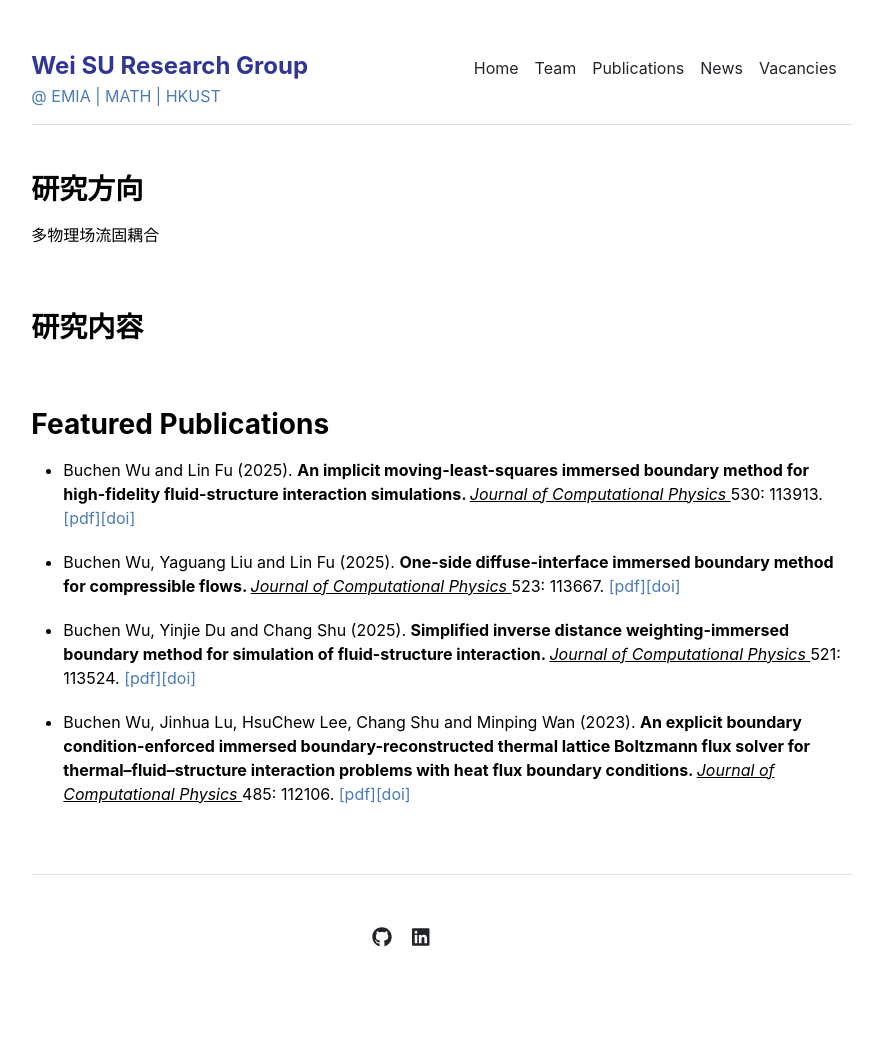
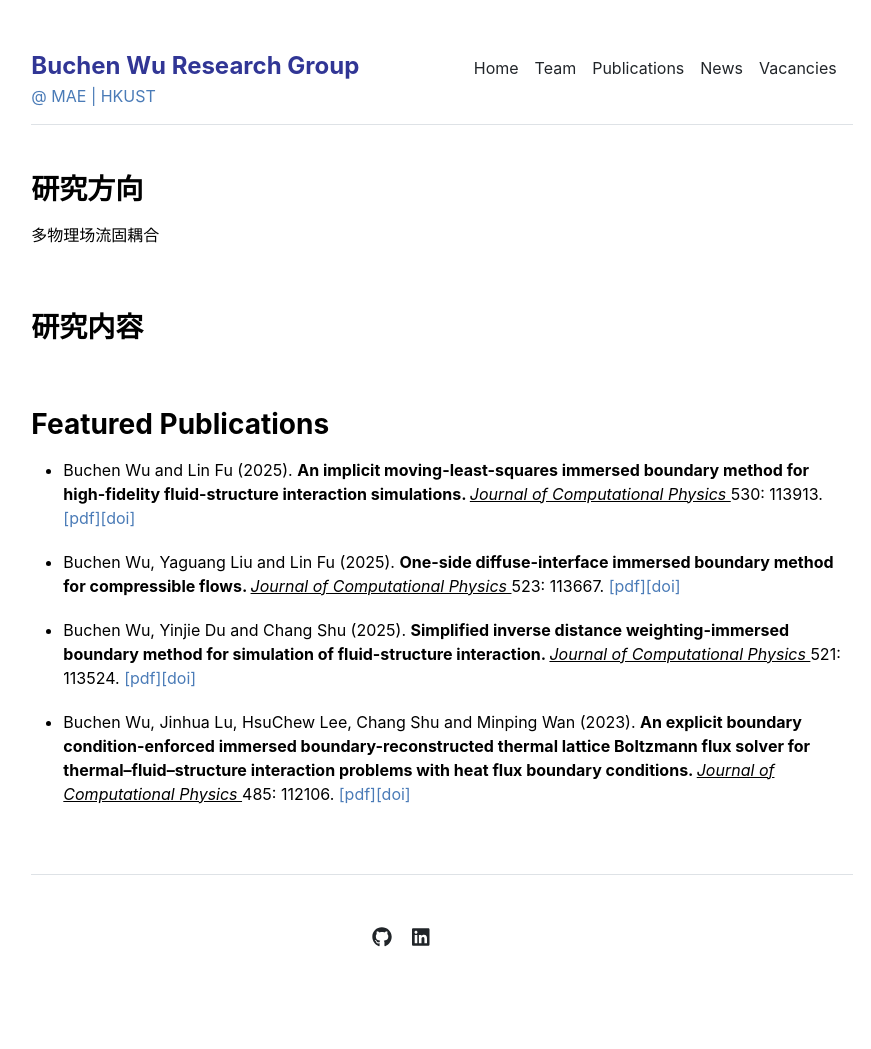
Before and after one commit to buchenwu/buchenwu.github.io, a Jekyll site: the page built from index.md, in a window 1280 px wide. Shown: the whole page, without its empty margins (198-1069 px from the left). Built offline with Jekyll 4.4.1, drawn with Linux system fonts in a browser that asks for light colours.

Commit message:
Update _config.yml

```diff
--- a/_config.yml
+++ b/_config.yml
@@ -1,7 +1,7 @@
-url: "http://su-researchgroup.com" # the base hostname & protocol for your site, e.g. http://example.com
+url: "http://wu-researchgroup.com" # the base hostname & protocol for your site, e.g. http://example.com
 baseurl: "" # the subpath of your site, e.g. /blog
-title: "Wei SU Research Group" # the name of your site, e.g. ACME Corp.
-description: "@ EMIA | MATH | HKUST"
+title: "Buchen Wu Research Group" # the name of your site, e.g. ACME Corp.
+description: "@ MAE | HKUST"
 
 # Homepage limit posts
 number_of_posts: 5
```
